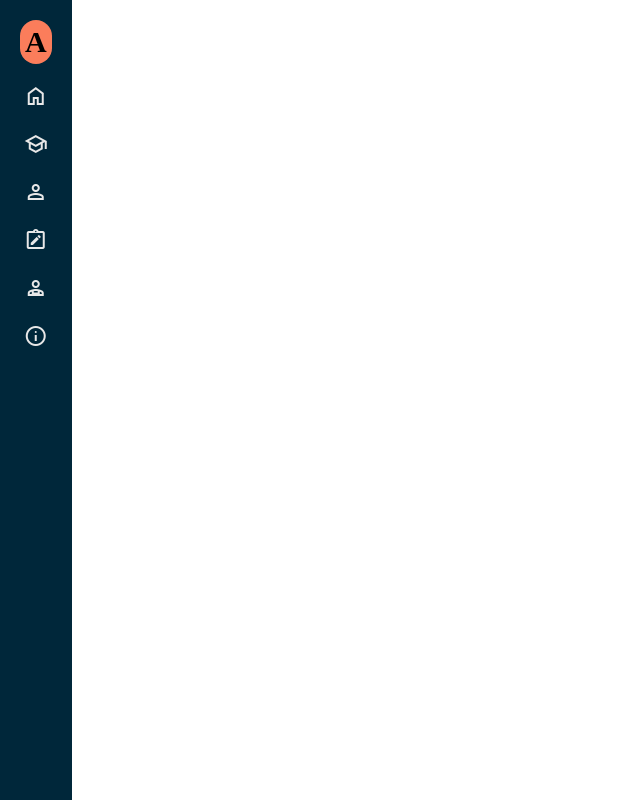
After one commit to abhisunny2610/django, a Django app: page /dashboard/ in a window 1280 px wide. The commit adds this page. Shown: the whole page, without its empty margins (0-640 px from the left). Run offline with Django 4.2, Linux system fonts and the light colour scheme.

Commit message:
Work on Frontend Templates

```diff
--- /dev/null
+++ b/school_management/StaticsFiles/Styles/Navbar.css
@@ -0,0 +1,42 @@
+:root{
+    --primary: #00273a;
+    --secondary: #FB7D5B;
+    --white: rgb(232, 232, 232);
+}
+
+*{
+    box-sizing: border-box;
+    padding: 0;
+    margin: 0;
+}
+
+nav{
+    height: 100%;
+    position: fixed;
+    display: flex;
+    flex-direction: column;
+    align-items: center;
+    padding: 20px 20px;
+    background-color: var(--primary);
+
+    > .type{
+
+        > h4{
+            border-radius: 30px;
+            background-color: var(--secondary);
+            font-size: 30px;
+            padding: 5px;
+        }
+    }
+
+    > .links{
+        margin-top: 20px;
+        display: flex;
+        flex-direction: column;
+        gap: 20px;
+
+        > a{
+            color: var(--white);
+        }
+    }
+}
--- /dev/null
+++ b/school_management/Templates/Navbar.html
@@ -0,0 +1,45 @@
+{% load static %}
+
+<!DOCTYPE html>
+<html lang="en">
+
+<head>
+    <meta charset="UTF-8">
+    <meta name="viewport" content="width=device-width, initial-scale=1.0">
+    <title>Document</title>
+    <link rel="stylesheet"
+        href="https://fonts.googleapis.com/css2?family=Material+Symbols+Outlined:opsz,wght,FILL,GRAD@24,400,0,0" />
+    <link rel="stylesheet" href="{% static 'Styles/Navbar.css' %}">
+</head>
+
+<body>
+    <nav>
+        <div class="type">
+            <h4>A</h4>
+        </div>
+
+        <div class="links">
+            <a href=""><span class="material-symbols-outlined">
+                    home
+                </span></a>
+            <a href=""><span class="material-symbols-outlined">
+                    school
+                </span></a>
+            <a href=""><span class="material-symbols-outlined">
+                    person
+                </span></a>
+            <a href=""><span class="material-symbols-outlined">
+                    note_alt
+                </span></a>
+            <a href=""><span class="material-symbols-outlined">
+                    person_apron
+                </span></a>
+
+            <a href=""><span class="material-symbols-outlined">
+                    info
+                </span></a>
+        </div>
+    </nav>
+</body>
+
+</html>
--- a/school_management/dashboard/urls.py
+++ b/school_management/dashboard/urls.py
@@ -0,0 +1,6 @@
+from django.urls import path
+from . import views
+
+urlpatterns = [
+    path("", view=views.navbar, name="navbar")
+]
--- a/school_management/dashboard/views.py
+++ b/school_management/dashboard/views.py
@@ -1,3 +1,5 @@
 from django.shortcuts import render
 
 # Create your views here.
+def navbar(request):
+    return render(request, "Navbar.html")
--- a/school_management/school_management/urls.py
+++ b/school_management/school_management/urls.py
@@ -20,5 +20,5 @@ from django.urls import path, include
 urlpatterns = [
     path('admin/', admin.site.urls),
     path("", include('login.urls')),
-    # path('dashboard/', include('dashboard.urls'))
+    path('dashboard/', include('dashboard.urls'))
 ]
```
Also changed, not shown: school_management/StaticsFiles/Styles/signup.css (added, +102 -0 lines), school_management/Templates/signup.html (+3 -105 lines).
